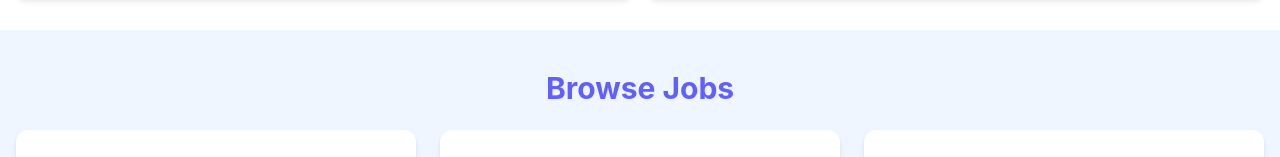
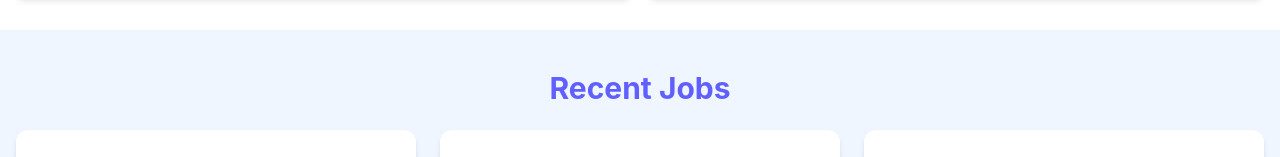
Before and after one commit to ZainabDev2025/react-learning, a React (Vite) app: page / in a window 1280 px wide. Shown: the part 579-736 px from the top of the page. Built offline with nearby package versions, Linux system fonts and the light colour scheme.

Commit message:
jobs page

```diff
--- a/src/components/JobListings.jsx
+++ b/src/components/JobListings.jsx
@@ -2,19 +2,20 @@
 import jobs from "../jobs.json";
 import JobListing from "./JobListing";
 
-const JobListings = () => {
-  const recentJobs = jobs.slice(0, 3);
+const JobListings = ({isHome = false}) => {
+  const JobListings = isHome ? jobs.slice(0, 3) : jobs;
   console.log(jobs);
 
   return (
     <section className="bg-blue-50 px-4 py-10">
       <div className="container-xl lg:container m-auto">
         <h2 className="text-3xl font-bold text-indigo-500 mb-6 text-center">
-          Browse Jobs
+
+          {isHome ? 'Recent Jobs' : 'Browse Jobs'}
         </h2>
 
         <div className="grid grid-cols-1 md:grid-cols-3 gap-6">
-          {recentJobs.map((job) => (
+          {JobListings.map((job) => (
             <JobListing key={job.id} job={job} />
           ))}
         </div>
--- a/src/pages/HomePage.jsx
+++ b/src/pages/HomePage.jsx
@@ -9,7 +9,7 @@
     <>
       <Hero />
       <HomeCards/>
-      <JobListings/>
+      <JobListings isHome={true}/>
       <ViewAllJobs/>
 
 
```
